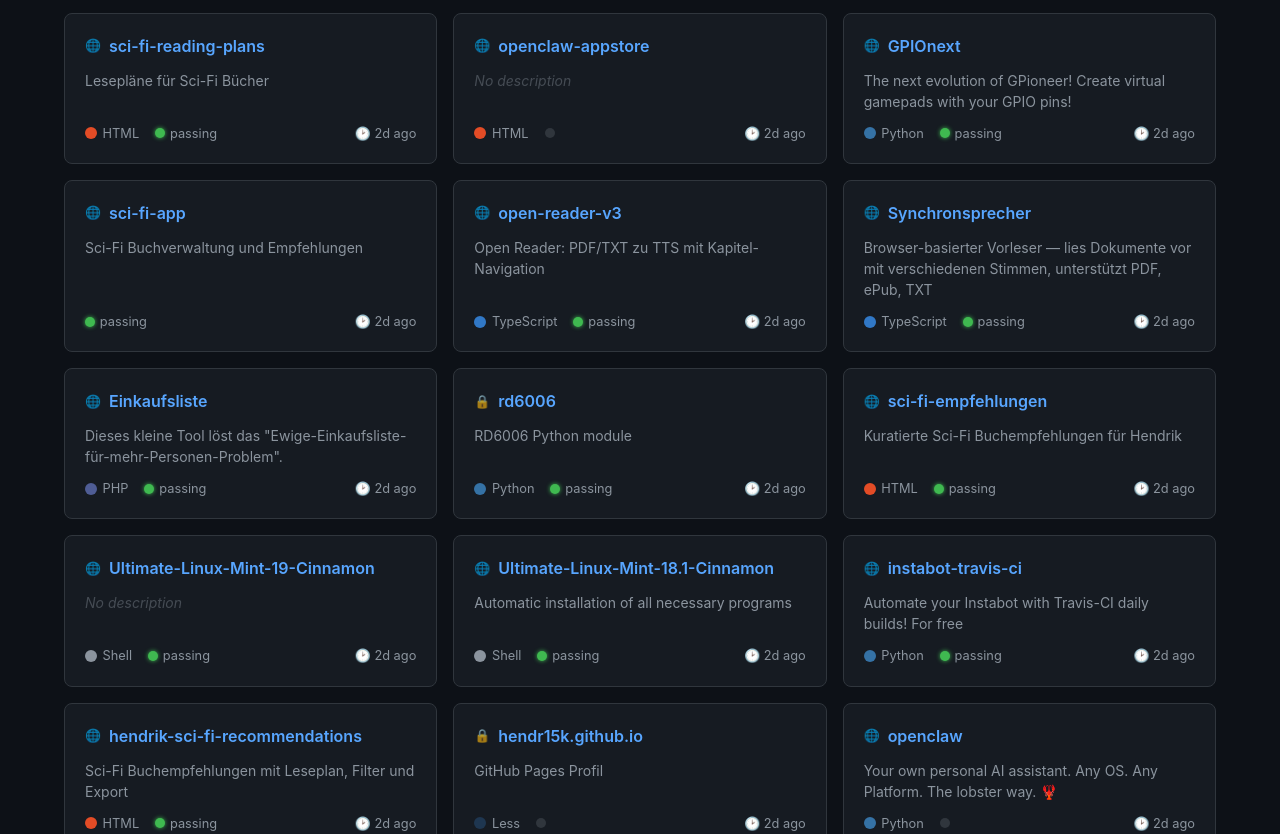
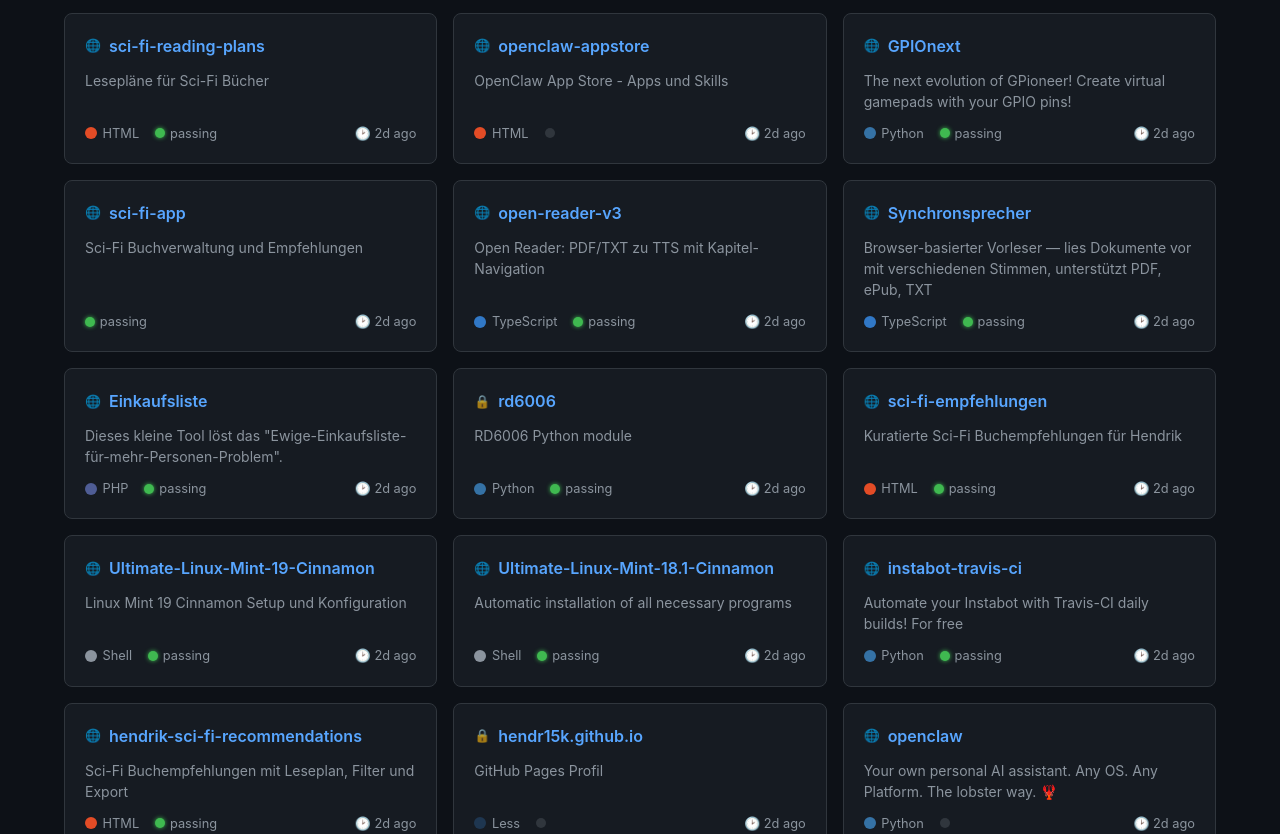
Before and after one commit to hendr15k/repo-dashboard, a plain HTML site: page index.html in a window 1280 px wide. Shown: the part 693-1527 px from the top of the page. Drawn offline with Linux system fonts and the light colour scheme.

Commit message:
chore: fix remaining empty descriptions

```diff
--- a/index.html
+++ b/index.html
@@ -343,7 +343,7 @@ const EMBEDDED_DATA = [
   },
   {
     "name": "openclaw-appstore",
-    "description": "",
+    "description": "OpenClaw App Store - Apps und Skills",
     "updatedAt": "2026-04-21T10:26:31Z",
     "isPrivate": false,
     "language": "HTML",
@@ -423,7 +423,7 @@ const EMBEDDED_DATA = [
   },
   {
     "name": "Ultimate-Linux-Mint-19-Cinnamon",
-    "description": "",
+    "description": "Linux Mint 19 Cinnamon Setup und Konfiguration",
     "updatedAt": "2026-04-21T09:57:40Z",
     "isPrivate": false,
     "language": "Shell",
```
